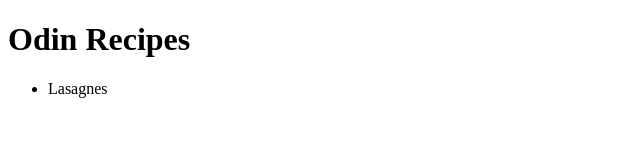
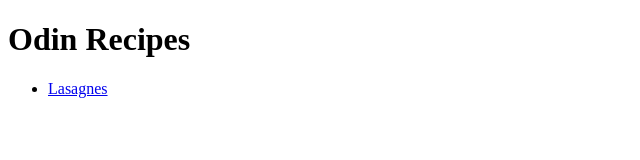
Before and after one commit to Kolder17/odin-recipes, a plain HTML site: page index.html in a window 1280 px wide. Shown: the full height of the page, 0-640 px from the left. Drawn offline with Linux system fonts and the light colour scheme.

Commit message:
Link to the lasagna recipe added in index.

```diff
--- a/index.html
+++ b/index.html
@@ -8,7 +8,7 @@
     <body>
         <h1>Odin Recipes</h1>
         <ul>
-            <li>Lasagnes</li>
+            <li><a href="recipes/lasagna.html">Lasagnes</a></li>
         </ul>
     </body>
 </html>
```
